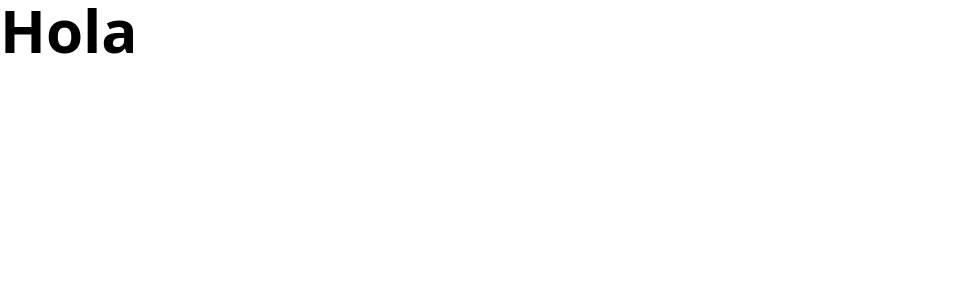
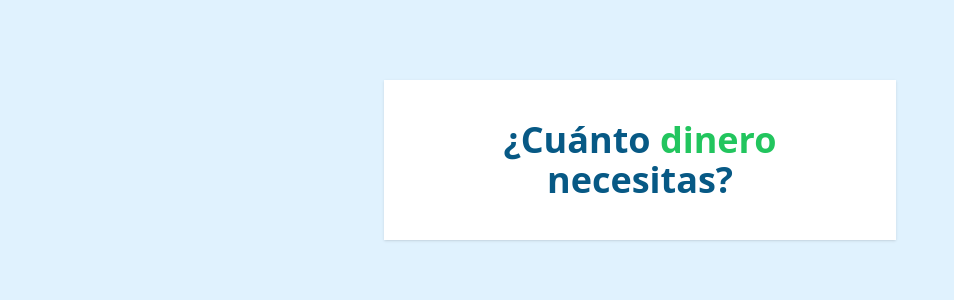
Before and after one commit to JohnnyBC2022/Cotizador-React, a React (Vite) app: page / in a window 1280 px wide. Shown: the top 300 px of the page, without its empty margins (0-954 px from the left). Built offline with nearby package versions, Linux system fonts and the light colour scheme.

Commit message:
header.jsx created

```diff
--- a/index.html
+++ b/index.html
@@ -1,4 +1,4 @@
-<!doctype html>
+<!DOCTYPE html>
 <html lang="en">
   <head>
     <meta charset="UTF-8" />
@@ -6,7 +6,7 @@
     <meta name="viewport" content="width=device-width, initial-scale=1.0" />
     <title>Simulador de Préstamos</title>
   </head>
-  <body>
+  <body class="bg-sky-100">
     <div id="root"></div>
     <script type="module" src="/src/main.jsx"></script>
   </body>
--- a/src/App.jsx
+++ b/src/App.jsx
@@ -1,5 +1,11 @@
+import Header from "./components/Header";
+
 function App() {
-  return <h1 className="text-6xl font-extrabold ">Hola</h1>;
+  return (
+    <div className="my-20 max-w-lg mx-auto bg-white shadow p-10">
+      <Header />
+    </div>
+  );
 }
 
 export default App;
--- /dev/null
+++ b/src/components/Header.jsx
@@ -0,0 +1,9 @@
+function Header() {
+  return (
+    <h1 className="text-4xl font-extrabold text-sky-800 text-center">
+      ¿Cuánto <span className="text-green-500">dinero</span> necesitas?
+    </h1>
+  );
+}
+
+export default Header;
```
